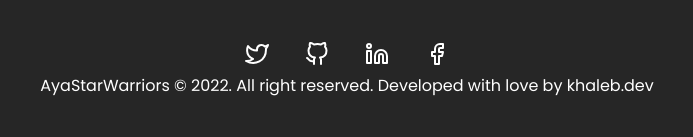
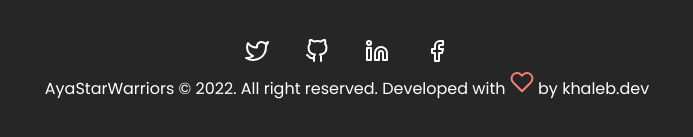
Before and after one commit to KhalebOBrien/AyaStartWarriors, a plain HTML site: page index.html in a window 1280 px wide. Shown: the part 719-856 px from the top of the page, 293-986 px from the left. Drawn offline with nearby package versions, Linux system fonts and the light colour scheme; no server answers.

Commit message:
TODO list

```diff
--- a/index.html
+++ b/index.html
@@ -57,7 +57,7 @@
           </a>
         </span>
       </div>
-      <span>AyaStarWarriors &copy; 2022. All right reserved. Developed with love  by <a href="https://khaleb.dev">khaleb.dev</a></span>
+      <span>AyaStarWarriors &copy; 2022. All right reserved. Developed with <svg xmlns="http://www.w3.org/2000/svg" width="24" height="24" viewBox="0 0 24 24" fill="none" stroke="#F87E7E" stroke-width="2" stroke-linecap="round" stroke-linejoin="round" class="feather feather-heart"><path d="M20.84 4.61a5.5 5.5 0 0 0-7.78 0L12 5.67l-1.06-1.06a5.5 5.5 0 0 0-7.78 7.78l1.06 1.06L12 21.23l7.78-7.78 1.06-1.06a5.5 5.5 0 0 0 0-7.78z"></path></svg> by <a href="https://khaleb.dev">khaleb.dev</a></span>
     </footer>
   </main>
 
```
Also changed, not shown: 1 other file.
